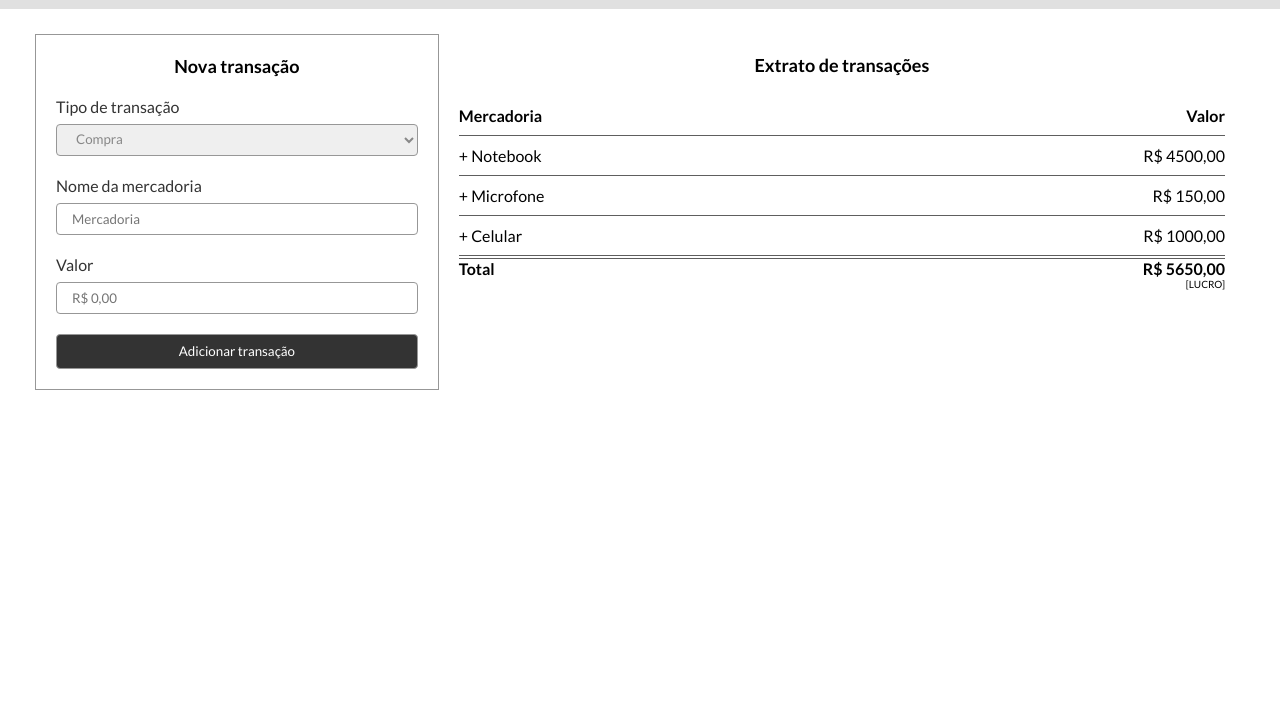
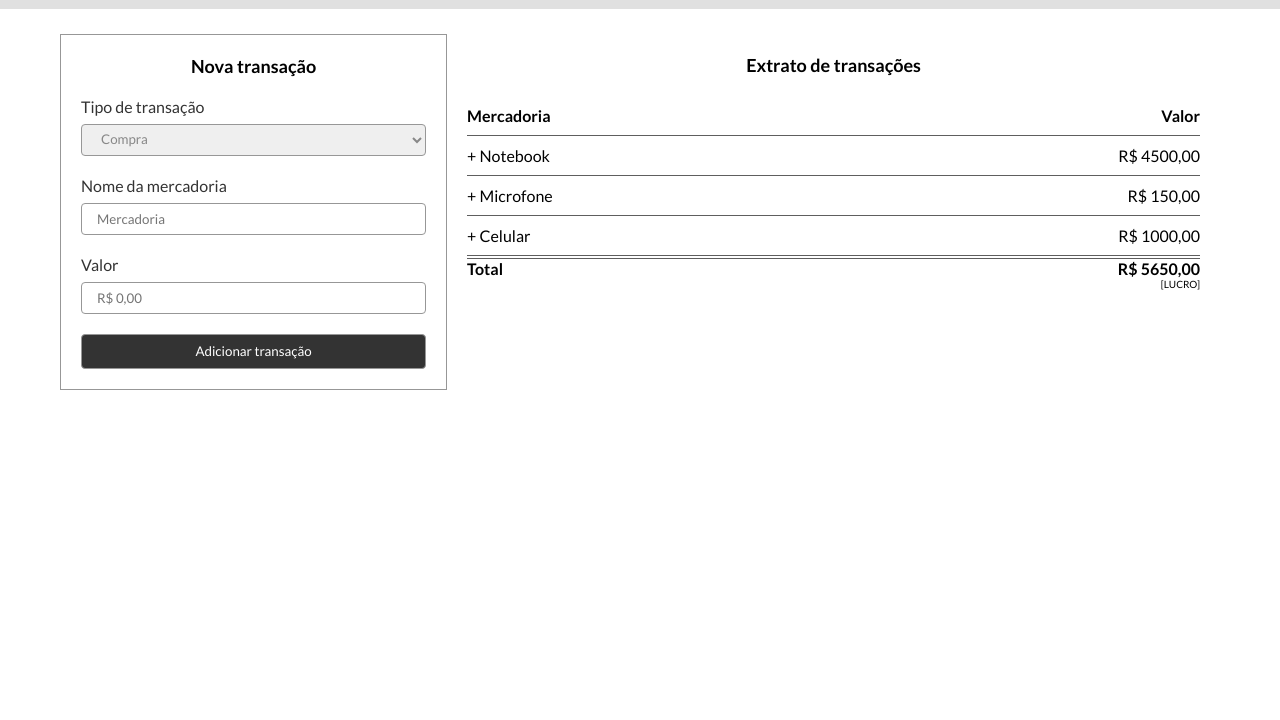
Before and after one commit to tharsila/controle-financeiro, a plain HTML site: page index.html in a window 1280 px wide. Shown: the part 80-800 px from the top of the page. Drawn offline with Linux system fonts and the light colour scheme.

Commit message:
add class container

```diff
--- a/assets/css/global.css
+++ b/assets/css/global.css
@@ -9,3 +9,10 @@
 body {
   font-family: 'Lato', sans-serif;
 }
+
+.container {
+  max-width: 1200px;
+  padding-left: 20px;
+  padding-right: 20px;
+  margin: 0 auto;
+}
```
